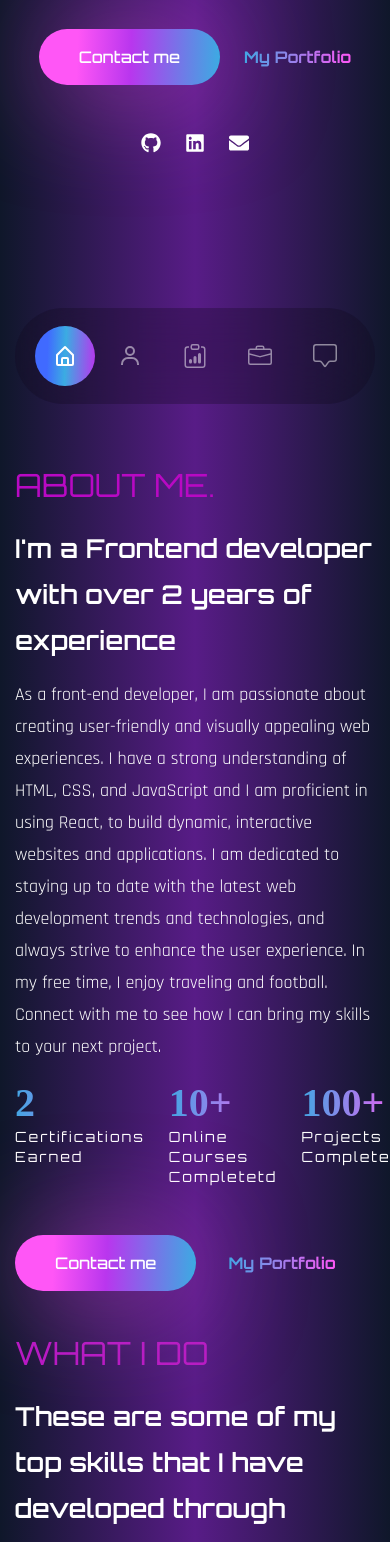
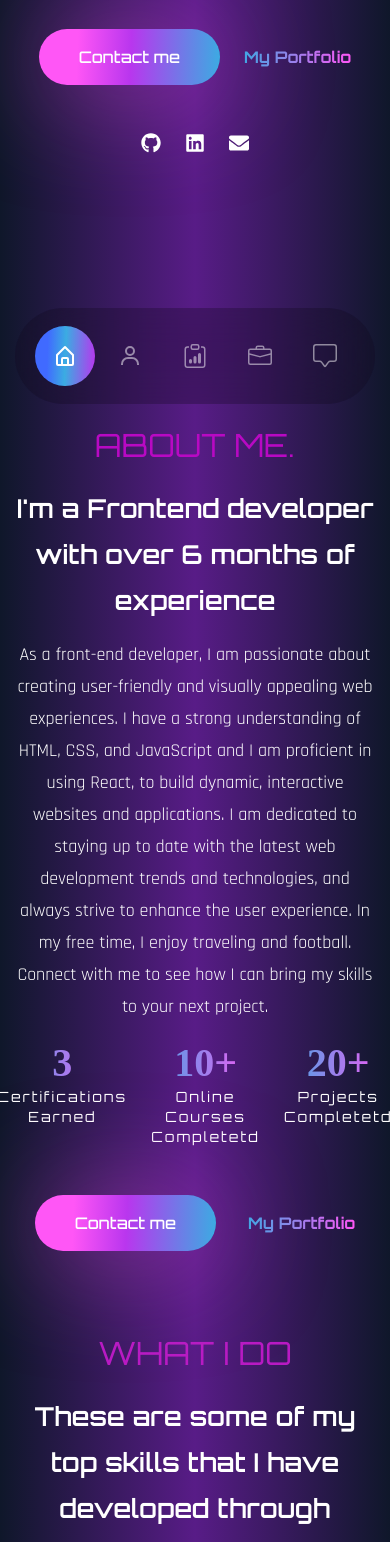
Before and after one commit to blendi3/personal-portfolio, a React (Vite) app: page / in a window 390 px wide. Shown: the part 432-1974 px from the top of the page. Built offline with nearby package versions, Linux system fonts and the light colour scheme; a web font is replaced by a local one.

Commit message:
responsivity changed

```diff
--- a/src/components/About.tsx
+++ b/src/components/About.tsx
@@ -12,7 +12,7 @@ const About = () => {
     <section className="section " id="about" ref={ref}>
       <div className="container mx-auto">
         <div
-          className="flex flex-col gap-y-10 lg:flex-row
+          className="flex flex-col gap-y-10 text-center lg:text-left lg:flex-row
         lg:items-center lg:gap-x-20 lg:gap-y-0 h-screen"
         >
           <motion.div
@@ -20,7 +20,7 @@ const About = () => {
             initial="hidden"
             whileInView={"show"}
             viewport={{ once: false, amount: 0.3 }}
-            className="flex-1 bg-about bg-contain bg-no-repeat h-[640px] mix-blend-lighten bg-top"
+            className="flex-1 hidden lg:flex bg-about bg-contain bg-no-repeat h-[640px] mix-blend-lighten bg-top"
           ></motion.div>
           <motion.div
             variants={fadeIn("left", 0.3)}
@@ -31,7 +31,7 @@ const About = () => {
           >
             <h2 className="h2 text-accent">About me.</h2>
             <h3 className="h3 mb-4">
-              I'm a Frontend developer with over 2 years of experience
+              I'm a Frontend developer with over 6 months of experience
             </h3>
             <p className="mb-6">
               As a front-end developer, I am passionate about creating
@@ -44,10 +44,10 @@ const About = () => {
               and football. Connect with me to see how I can bring my skills to
               your next project.
             </p>
-            <div className="flex gap-x-6 lg:gap-x-10 mb-12">
+            <div className="flex justify-center lg:justify-start gap-x-6 lg:gap-x-10 mb-12">
               <div>
                 <div className="text-[40px] font-tertiary text-gradient mb-2">
-                  {inView ? <CountUp start={0} end={2} duration={2} /> : null}
+                  {inView ? <CountUp start={0} end={3} duration={2} /> : null}
                 </div>
                 <div className="font-primary text-sm tracking-[2px]">
                   Certifications <br />
@@ -65,7 +65,7 @@ const About = () => {
               </div>
               <div>
                 <div className="text-[40px] font-tertiary text-gradient mb-2">
-                  {inView ? <CountUp start={0} end={100} duration={2} /> : null}
+                  {inView ? <CountUp start={0} end={20} duration={2} /> : null}
                   +
                 </div>
                 <div className="font-primary text-sm tracking-[2px]">
@@ -74,7 +74,7 @@ const About = () => {
                 </div>
               </div>
             </div>
-            <div className="flex gap-x-8 items-center">
+            <div className="flex gap-x-8 items-center justify-center lg:justify-start">
               <a
                 href="https://www.linkedin.com/in/blendi-ivanja-214586250/"
                 target="_blank"
--- a/src/components/Contact.tsx
+++ b/src/components/Contact.tsx
@@ -12,7 +12,7 @@ const Contact = () => {
             initial="hidden"
             whileInView={"show"}
             viewport={{ once: false, amount: 0.3 }}
-            className="flex-1 flex justify-start items-center"
+            className="flex-1 flex lg:justify-start items-center text-center justify-center lg:text-left"
           >
             <div>
               <h4
--- a/src/components/Services.tsx
+++ b/src/components/Services.tsx
@@ -44,11 +44,11 @@ const Services = () => {
             initial="hidden"
             whileInView={"show"}
             viewport={{ once: false, amount: 0.3 }}
-            className="flex-1 lg:bg-services lg:bg-bottom bg-no-repeat mix-blend-lighten
+            className="flex-1 text-center lg:text-left lg:bg-services lg:bg-bottom bg-no-repeat mix-blend-lighten
           mb-12 lg:mb-0"
           >
             <h2 className="h2 text-accent mb-6">What I Do</h2>
-            <h3 className="h3 max-w-[455px] mb-16">
+            <h3 className="h3 lg:max-w-[455px] mb-16">
               These are some of my top skills that I have developed through
               education and hands-on experience.
             </h3>
--- a/src/components/Work.tsx
+++ b/src/components/Work.tsx
@@ -16,7 +16,7 @@ const Work = () => {
             initial="hidden"
             whileInView={"show"}
             viewport={{ once: false, amount: 0.3 }}
-            className="flex-1 flex flex-col gap-y-12 mb-10 lg:mb-0 justify-center items-center"
+            className="text-center lg:text-left flex-1 flex flex-col gap-y-12 mb-10 lg:mb-0 justify-center items-center"
           >
             <div>
               <h2 className="h2 leading-tight text-accent">
--- a/tailwind.config.cjs
+++ b/tailwind.config.cjs
@@ -26,7 +26,6 @@ module.exports = {
       backgroundImage: {
         site: "linear-gradient(to right, rgb(15, 23, 42), rgb(88, 28, 135), rgb(15, 23, 42))",
         about: "url('./assets/about.png')",
-        services: "url('./assets/services.png')",
       },
     },
   },
```
